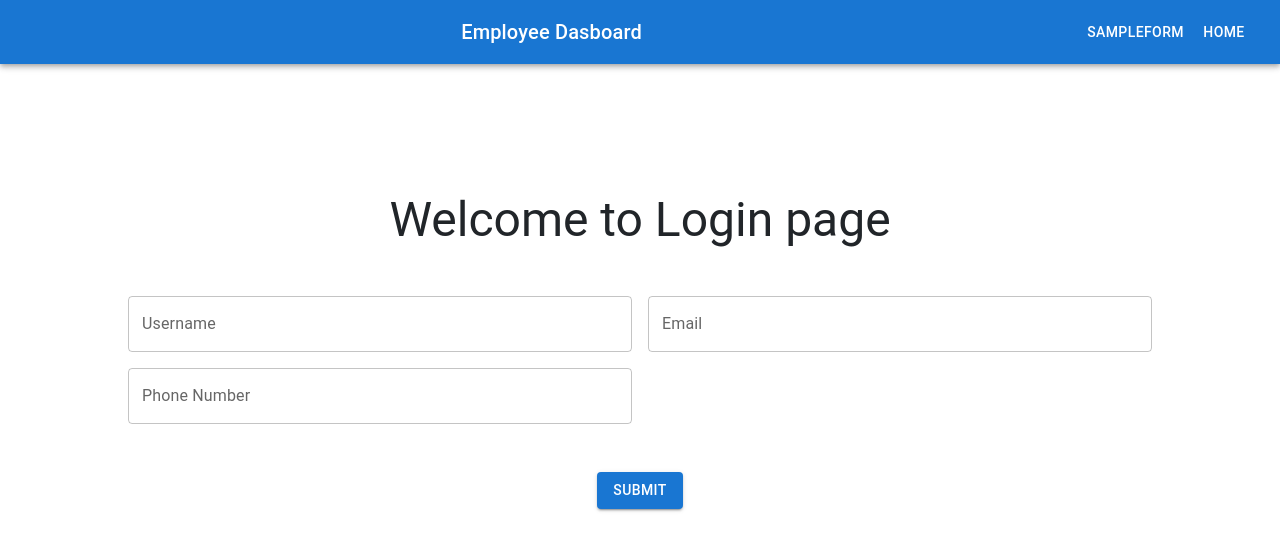
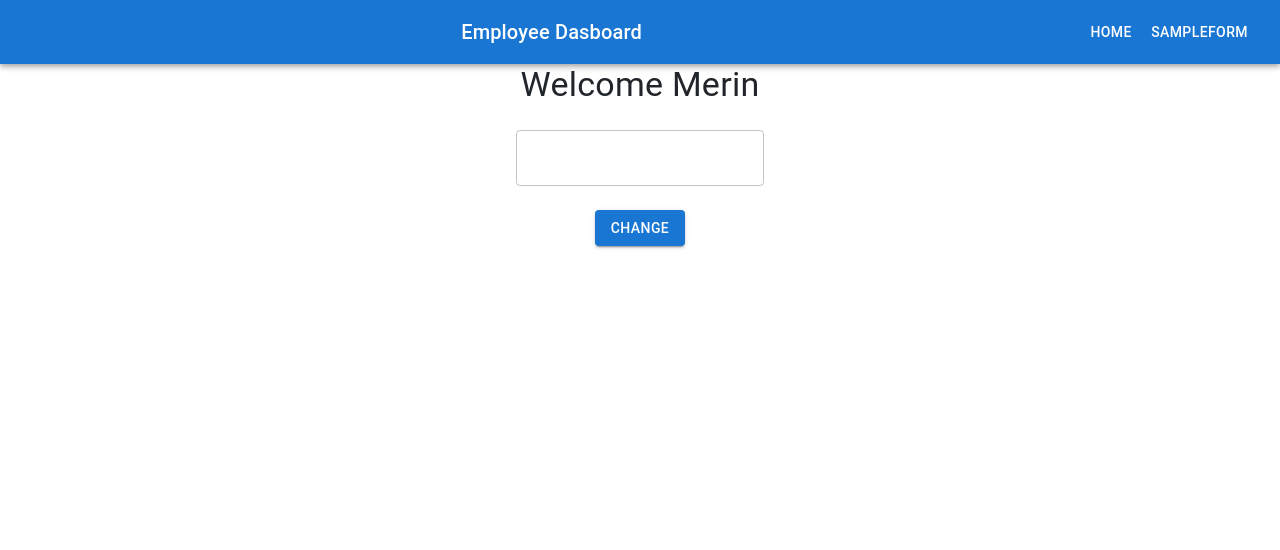
Before and after one commit to Merin71/react_example, a React (Create React App) app: page / in a window 1280 px wide. Shown: the top 550 px of the page. Built offline with nearby package versions, Linux system fonts and the light colour scheme.

Commit message:
first commit

```diff
--- a/src/App.js
+++ b/src/App.js
@@ -10,8 +10,8 @@ function App() {
     <div className='App'>
      <Navbar/>
       <Routes >
-        <Route path='/' element ={<SampleForm/>}/>
-        <Route path='/form' element={<StateBasics/>}/>
+        <Route path='/' element ={<StateBasics/>}/>
+        <Route path='/form' element={<SampleForm/>}/>
       </Routes>
 
     </div>
--- a/src/components/Navbar.jsx
+++ b/src/components/Navbar.jsx
@@ -15,8 +15,8 @@ const Navbar = () => {
           <Typography variant="h6" component="div" sx={{ flexGrow: 1 }}>
             Employee Dasboard
           </Typography>
-          < Button color="inherit"><Link style={{textDecoration:'none',color:'white'}} to={'/'}>SampleForm</Link></Button>
-          < Button color="inherit"><Link style={{textDecoration:'none',color:'white'}} to={'/form'}>Home</Link></Button>
+          < Button color="inherit"><Link style={{textDecoration:'none',color:'white'}} to={'/'}>Home</Link></Button>
+          < Button color="inherit"><Link style={{textDecoration:'none',color:'white'}} to={'/form'}>SampleForm</Link></Button>
         </Toolbar>
       </AppBar>
     </Box>
```
